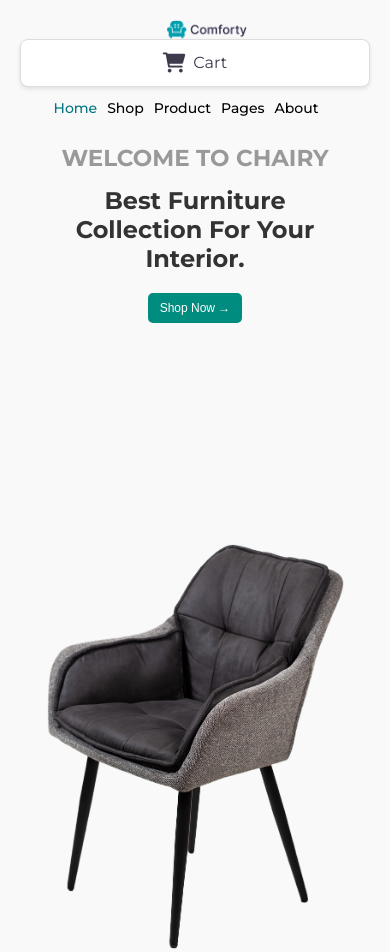
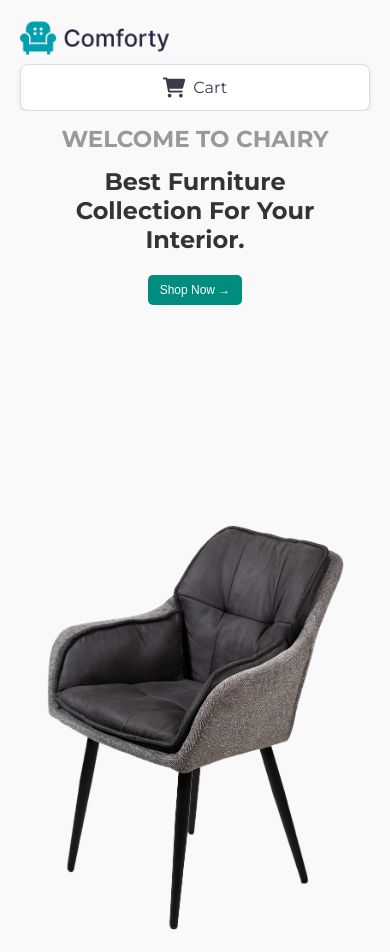
Before and after one commit to Huzaima007/E-Commerce-, a plain HTML site: page index.html in a window 390 px wide. Shown: the top 952 px of the page. Drawn offline with Linux system fonts and the light colour scheme.

Commit message:
Update media-q.css

```diff
--- a/Assets/media-q.css
+++ b/Assets/media-q.css
@@ -49,30 +49,44 @@
 }
 
 /* Navbar Section */
-@media screen and (max-width: 480px) {
-  div img {
-    width: 80px; /* Smaller logo */
-    margin-left: auto;
-    margin-right: auto;
-    display: block;
+
+@media (max-width: 768px) {
+  .nav-area {
+    flex-direction: column;
+    align-items: flex-start;
+  }
+
+  .image {
+    margin: 0 auto;
+  }
+
+  .nav-items {
+    display: none; /* Initially hide the menu */
+    flex-direction: column;
+    width: 100%;
+    background-color: #FFFFFF;
+    box-shadow: 0 1px 3px rgba(0, 0, 0, 0.1);
+    margin-top: 10px;
+    padding: 15px;
+  }
+
+  .nav-items.active {
+    display: flex; /* Show menu when active */
   }
 
   .nav-bar {
-    display: flex;
-    flex-wrap: wrap;
-    font-size: 14px; /* Smaller font size */
-    gap: 10px; /* Less gap between items */
-    justify-content: center; /* Center items */
-  }
-
-  .nav-items {
-    padding: 3%; /* Reduce padding */
-    text-align: center;
-    flex: 1 1 100%; /* Make nav items stack vertically */
+    flex-direction: column;
+    gap: 15px;
+    margin-left: 0;
+    align-items: flex-start;
   }
 
   .number {
-    display: none;
+    margin-top: 10px;
+  }
+
+  .hamburger {
+    display: block; /* Show hamburger icon */
   }
 }
 
```
